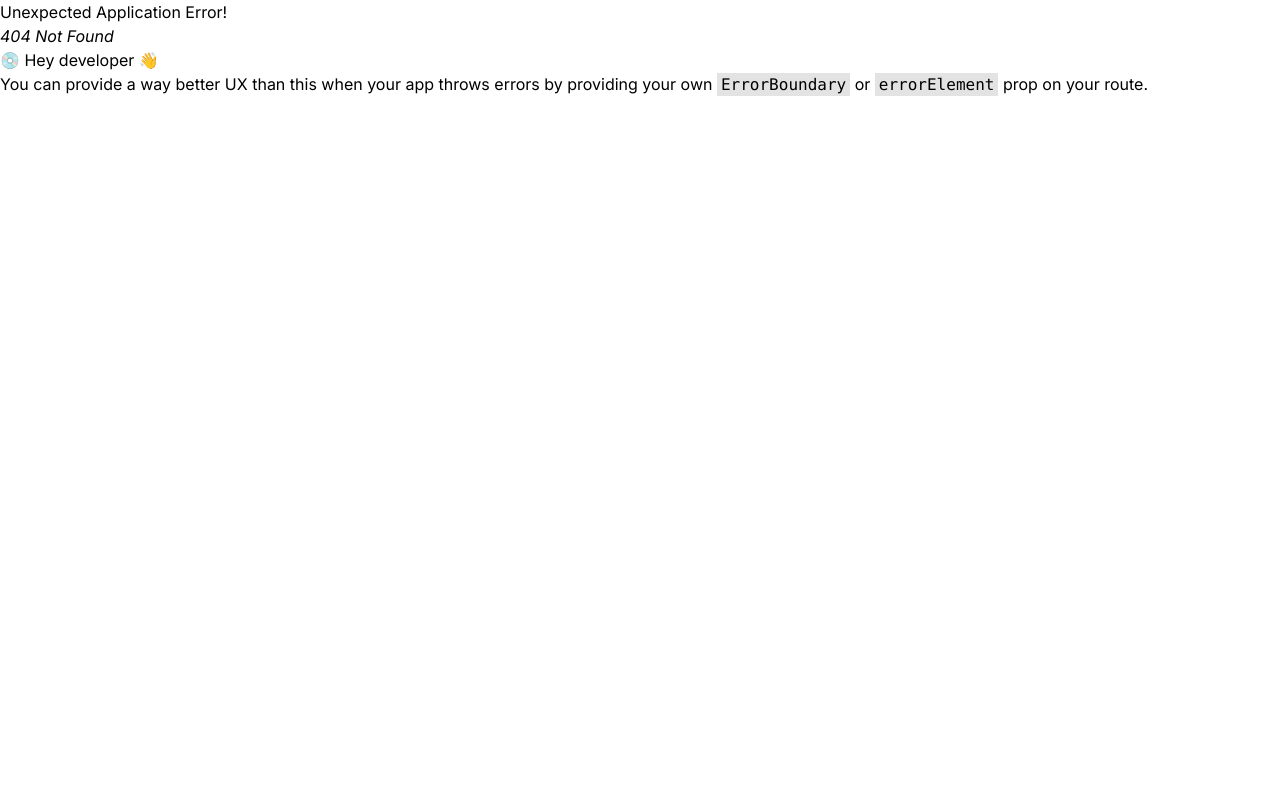
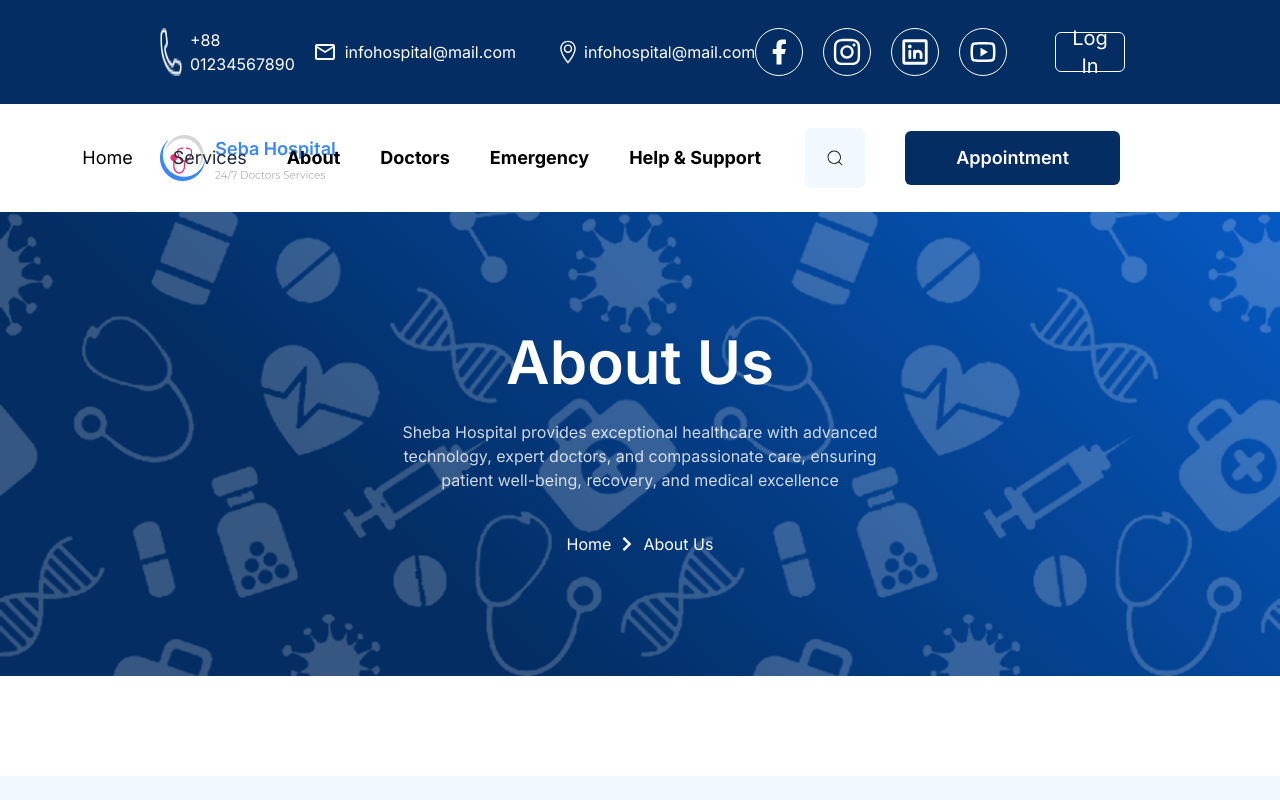
Before and after one commit to abusaleh123/Sheba-Hospital, a React (Vite) app: page /about in a window 1280 px wide. Before the commit this address had no page. Shown: the top 800 px of the page. Built offline with nearby package versions, Linux system fonts and the light colour scheme.

Commit message:
Added Somethings

```diff
--- /dev/null
+++ b/public/doctors.json
@@ -0,0 +1,82 @@
+[
+    {
+      "image": "doctor1.jpg",
+      "name": "Dr. Ayesha Rahman",
+      "designation": "Cardiologist",
+      "job": "Heart Specialist",
+      "hospital": "Sheba Hospital",
+      "button": "Get Appointment"
+    },
+    {
+      "image": "doctor2.jpg",
+      "name": "Dr. Hasan Ahmed",
+      "designation": "Neurologist",
+      "job": "Brain & Nerve Specialist",
+      "hospital": "Sheba Hospital",
+      "button": "Get Appointment"
+    },
+    {
+      "image": "doctor3.jpg",
+      "name": "Dr. Tanvir Hossain",
+      "designation": "Orthopedic Surgeon",
+      "job": "Bone & Joint Specialist",
+      "hospital": "Sheba Hospital",
+      "button": "Get Appointment"
+    },
+    {
+      "image": "doctor4.jpg",
+      "name": "Dr. Sharmin Akter",
+      "designation": "Gynecologist",
+      "job": "Women’s Health Specialist",
+      "hospital": "Sheba Hospital",
+      "button": "Get Appointment"
+    },
+    {
+      "image": "doctor5.jpg",
+      "name": "Dr. Rezaul Karim",
+      "designation": "Dermatologist",
+      "job": "Skin & Hair Specialist",
+      "hospital": "Sheba Hospital",
+      "button": "Get Appointment"
+    },
+    {
+      "image": "doctor6.jpg",
+      "name": "Dr. Jannatul Ferdous",
+      "designation": "Pediatrician",
+      "job": "Child Specialist",
+      "hospital": "Sheba Hospital",
+      "button": "Get Appointment"
+    },
+    {
+      "image": "doctor7.jpg",
+      "name": "Dr. Mahmudul Hasan",
+      "designation": "Ophthalmologist",
+      "job": "Eye Specialist",
+      "hospital": "Sheba Hospital",
+      "button": "Get Appointment"
+    },
+    {
+      "image": "doctor8.jpg",
+      "name": "Dr. Farhana Yasmin",
+      "designation": "Psychiatrist",
+      "job": "Mental Health Specialist",
+      "hospital": "Sheba Hospital",
+      "button": "Get Appointment"
+    },
+    {
+      "image": "doctor9.jpg",
+      "name": "Dr. Rafiq Chowdhury",
+      "designation": "ENT Specialist",
+      "job": "Ear, Nose & Throat Specialist",
+      "hospital": "Sheba Hospital",
+      "button": "Get Appointment"
+    },
+    {
+      "image": "doctor10.jpg",
+      "name": "Dr. Nilufa Khan",
+      "designation": "Urologist",
+      "job": "Kidney & Urinary Specialist",
+      "hospital": "Sheba Hospital",
+      "button": "Get Appointment"
+    }
+  ]
--- a/src/Components/Footer.jsx
+++ b/src/Components/Footer.jsx
@@ -72,7 +72,7 @@ const Footer = () => {
 
             <footer className="footer sm:footer-horizontal footer-center bg-[#054DA8] text-base-content py-8">
   <aside>
-    <p className='text-[#FFFFFF] text-md'>© Seba Hospital 2023. All rights reserved by Biplob Hossain & Mithun Mallick</p>
+    <p className='text-[#FFFFFF] text-md'>© Seba Hospital 2025. All rights reserved by Md Abu Saleh Noor & Md Imran Sorkar</p>
   </aside>
 </footer>
 
--- a/src/HomePage/Header/Navbar.jsx
+++ b/src/HomePage/Header/Navbar.jsx
@@ -70,6 +70,7 @@ const Navbar = () => {
     <ul className="menu menu-horizontal px-1 gap-10">
       <NavLink to={'/'} className={'nav text-lg'}>Home</NavLink>
       <NavLink to={'services'} className={'nav text-lg text-gray-800'}>Services</NavLink>
+      <NavLink to={'about'} className={'nav text-lg text-gray-800'}>About</NavLink>
       <NavLink to={'about'} className={'nav text-lg text-gray-800'}>Doctors</NavLink>
       <NavLink to={'about'} className={'nav text-lg text-gray-800'}>Emergency</NavLink>
       <NavLink to={'about'} className={'nav text-lg text-gray-800'}>Help & Support</NavLink>
--- /dev/null
+++ b/src/Pages/About/About.jsx
@@ -0,0 +1,14 @@
+import AboutUs from "../../HomePage/AboutUs/AboutUs";
+import About_Banner from "./About_Banner";
+
+const About = () => {
+    return (
+        <div>
+        <About_Banner></About_Banner>
+        <AboutUs></AboutUs>
+        {/* TODO : All Doctors Section */}
+        </div>
+    );
+};
+
+export default About;
--- /dev/null
+++ b/src/Pages/About/About_Banner.jsx
@@ -0,0 +1,21 @@
+import { FaChevronRight } from "react-icons/fa";
+import bg from '../../assets/Images/pattern 2.png'
+
+const About_Banner = () => {
+    return (
+        <div>
+                  <div className="bg-[#054DA8] service-linear">
+                        <div style={{backgroundImage: `url(${bg})`,  backgroundSize:'cover' , }} className="bg-no-repeat bg-blend-darken bg-transparent">
+                        <div className="w-9/12 mx-auto text-center flex flex-col items-center py-30">
+
+                            <h1 className="text-6xl font-semibold text-white">About Us</h1>
+                            <p className="mt-7 w-3/6 text-[#FFFFFF]/80   text-center">Sheba Hospital provides exceptional healthcare with advanced technology, expert doctors, and compassionate care, ensuring patient well-being, recovery, and medical excellence </p>
+                            <p className="flex items-center gap-2 text-white mt-10">Home <FaChevronRight /> About Us</p>
+                        </div>
+                        </div>
+                    </div>
+        </div>
+    );
+};
+
+export default About_Banner;
--- /dev/null
+++ b/src/Pages/About/Mission.jsx
@@ -0,0 +1,11 @@
+import React from 'react';
+
+const Mission = () => {
+    return (
+        <div>
+
+        </div>
+    );
+};
+
+export default Mission;
--- a/src/Router/Router.jsx
+++ b/src/Router/Router.jsx
@@ -5,6 +5,7 @@ import Home from '../Home/Home';
 import Base from '../Base';
 
 import Services from '../Pages/Services/Services';
+import About from '../Pages/About/About';
 
 const router = createBrowserRouter([
     {
@@ -18,6 +19,10 @@ const router = createBrowserRouter([
             {
                 path: '/services',
                 element:<Services></Services>
+            },
+            {
+                path:'/about',
+                element:<About></About>
             }
         ]
     }
```
Also changed, not shown: src/assets/Images/BGelements.png (added).
